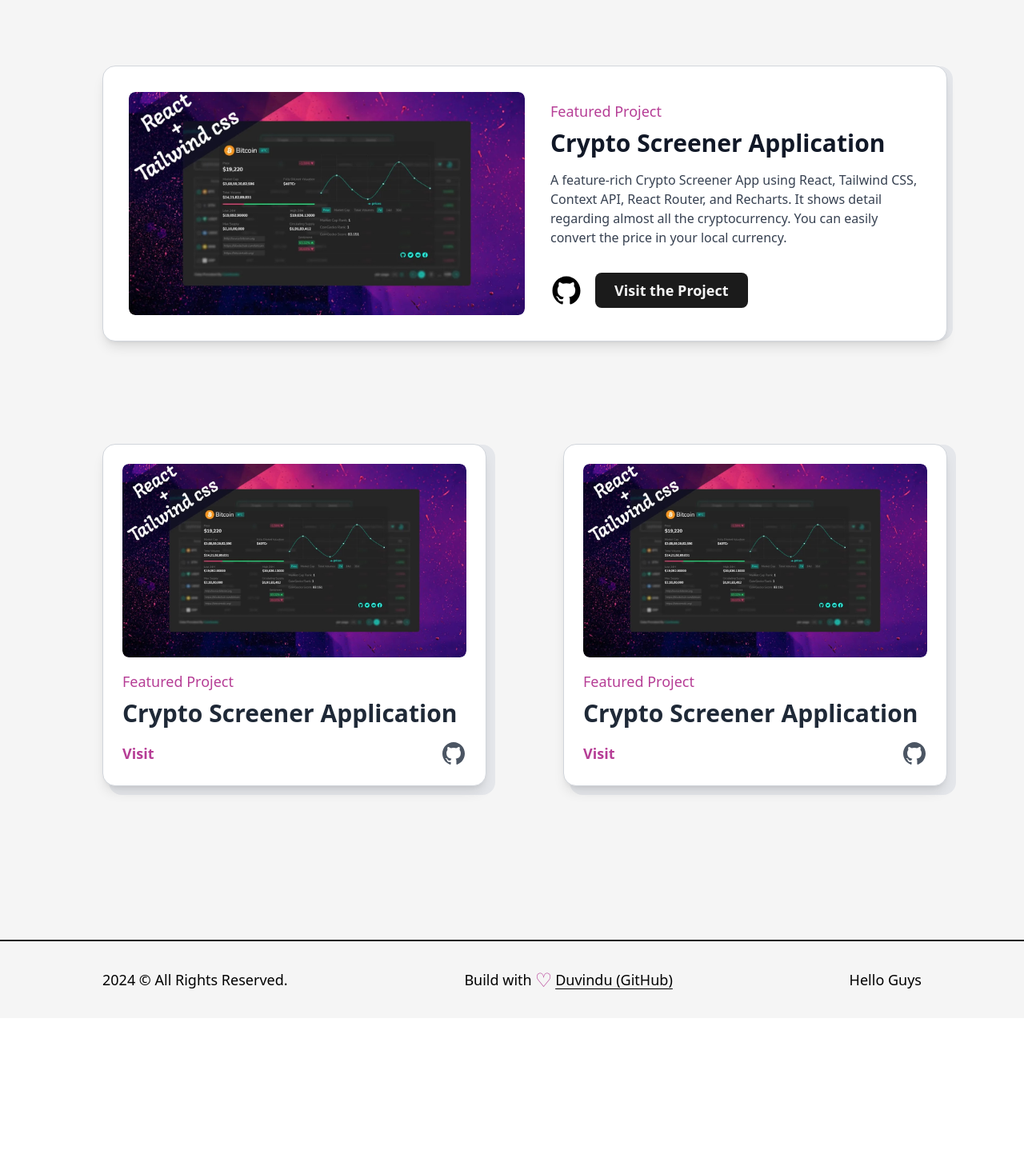
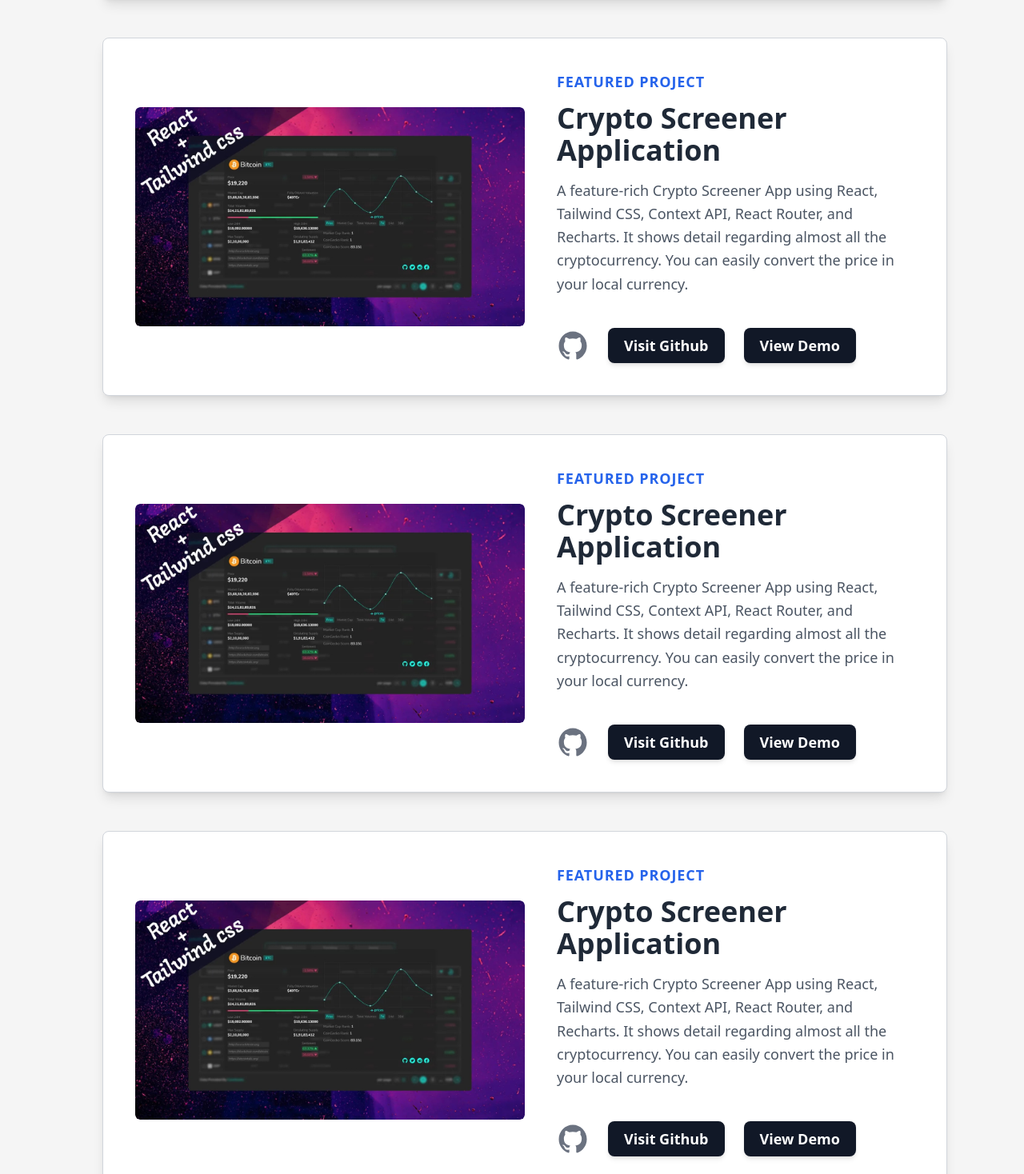
Before and after one commit to duvindunishad/portfolio-website-using-Nextjs, a Next.js app in the folder portfolio/: page /projectpage in a window 1280 px wide. Shown: the part 1282-2750 px from the top of the page at 80% size. Before the commit the page ends 2555 px from the top, so only its background shows below. Built offline with nearby package versions, Linux system fonts and the light colour scheme.

Commit message:
update the project section

```diff
--- a/portfolio/src/component/project/FeaturedProject.js
+++ b/portfolio/src/component/project/FeaturedProject.js
@@ -6,22 +6,22 @@ import Image from 'next/image';
 
 const FramerImage = motion(Image);
 
-const FeaturedProject = ({ type, title, summary, img, link, github }) => {
+const FeaturedProject = ({ type, title, summary, img, link = '#', github = '#', extraLink = '#', extraLinkText = "Learn More" }) => {
   return (
     <motion.article
-      className="w-full flex items-center justify-between relative rounded-2xl border border-gray-300 bg-white shadow-lg p-8 dark:bg-gray-800 dark:border-gray-700 lg:flex-col lg:p-6 xs:rounded-lg xs:p-4"
+      className="w-full flex items-center justify-between relative rounded-lg border border-gray-300 bg-white shadow-lg p-10 dark:bg-gray-900 dark:border-gray-700 lg:flex-col lg:p-8 xs:rounded-md xs:p-6 hover:shadow-2xl transition-shadow duration-300"
       whileHover={{ scale: 1.02 }}
       transition={{ duration: 0.3, ease: 'easeInOut' }}
     >
       {/* Background Accent */}
-      <div className="absolute top-0 -right-2 -z-10 w-full h-full rounded-2xl bg-gray-200 dark:bg-gray-700" />
+      <div className="absolute top-2 left-2 -z-10 w-[calc(100%-1rem)] h-[calc(100%-1rem)] rounded-lg bg-gradient-to-br from-gray-100 to-white dark:from-gray-800 dark:to-gray-900 shadow-inner" />
 
       {/* Image Section */}
-      <Link href={link} target="_blank" className="w-1/2 cursor-pointer overflow-hidden rounded-lg lg:w-full">
+      <Link href={link} target="_blank" className="w-1/2 cursor-pointer overflow-hidden rounded-md lg:w-full">
         <FramerImage
           src={img}
           alt={title}
-          className="w-full h-auto rounded-lg"
+          className="w-full h-auto rounded-md object-cover"
           whileHover={{ scale: 1.05 }}
           transition={{ duration: 0.3 }}
           priority
@@ -30,26 +30,35 @@ const FeaturedProject = ({ type, title, summary, img, link, github }) => {
       </Link>
 
       {/* Text Content */}
-      <div className="w-1/2 flex flex-col items-start justify-between pl-8 lg:w-full lg:pl-0 lg:pt-6">
-        <span className="text-primary font-medium text-lg dark:text-primaryDark">{type}</span>
-        <Link href={link} target="_blank" className="hover:underline underline-offset-2">
-          <h2 className="mt-2 text-3xl font-semibold text-gray-900 dark:text-gray-100 sm:text-xl">{title}</h2>
+      <div className="w-1/2 flex flex-col items-start justify-between pl-10 lg:w-full lg:pl-0 lg:pt-8">
+        <span className="text-blue-600 font-semibold text-lg uppercase tracking-wider dark:text-blue-400">{type}</span>
+        <Link href={link} target="_blank" className="hover:underline underline-offset-4">
+          <h2 className="mt-3 text-4xl font-bold text-gray-800 dark:text-gray-100 sm:text-2xl">
+            {title}
+          </h2>
         </Link>
-        <p className="mt-4 mb-6 text-base font-normal text-gray-700 dark:text-gray-300 sm:text-sm">
+        <p className="mt-4 mb-6 text-lg text-gray-600 dark:text-gray-300 leading-relaxed sm:text-sm">
           {summary}
         </p>
 
         {/* Action Links */}
-        <div className="mt-2 flex items-center">
-          <Link href={github} target="_blank" className="w-10">
-            <GithubIcon />
+        <div className="mt-4 flex items-center space-x-6">
+          <Link href={github} target="_blank" className="w-10 transform hover:scale-105 transition-transform duration-200">
+            <GithubIcon className="text-gray-500 hover:text-gray-800 dark:text-gray-300 dark:hover:text-white" />
           </Link>
           <Link
             href={link}
             target="_blank"
-            className="ml-4 rounded-lg bg-dark text-light p-2 px-6 text-lg font-semibold dark:bg-light dark:text-dark sm:px-4 sm:text-base"
+            className="inline-flex items-center rounded-lg bg-gray-900 text-white px-5 py-2 text-lg font-semibold shadow-md hover:bg-gray-700 transition-colors duration-200 dark:bg-gray-100 dark:text-gray-800 dark:hover:bg-gray-300 sm:px-4 sm:text-base"
           >
-            Visit the Project
+            Visit Github
+          </Link>
+          <Link
+            href={extraLink}
+            target="_blank"
+            className="inline-flex items-center rounded-lg bg-gray-900 text-white px-5 py-2 text-lg font-semibold shadow-md hover:bg-gray-700 transition-colors duration-200 dark:bg-gray-100 dark:text-gray-800 dark:hover:bg-gray-300 sm:px-4 sm:text-base"
+          >
+            {extraLinkText}
           </Link>
         </div>
       </div>
--- a/portfolio/src/pages/projectpage.js
+++ b/portfolio/src/pages/projectpage.js
@@ -3,7 +3,6 @@
 import React from 'react';
 import Head from 'next/head';
 import AnimatedText from '@/component/AnimatedText';
-
 import TransitionEffect from '@/component/TransitionEffect';
 import project1 from '../../public/images/projects/crypto-screener-cover-image.jpg';
 import Layout from '@/component/Layout';
@@ -15,13 +14,13 @@ const ProjectsPage = () => {
     <>
       <Head>
         <title>Duvindu | Project Page</title>
-        <meta name="description" content="any description" />
+        <meta name="description" content="Showcase of my projects including web applications and more." />
       </Head>
       <TransitionEffect />
       <main className="w-full mb-16 flex flex-col items-center justify-center overflow-hidden dark:text-light">
         <Layout className="pt-16">
-          <AnimatedText text="My projects !" className="mb-16 lg:!text-7xl sm:mb-8 sm:!text-6xl xs:!text-4xl" />
-          <div className="grid grid-cols-12 gap-24 gap-y-32 xl:gap-x-16 lg:gap-x-8 md:gap-y-24 sm:gap-x-0">
+          <AnimatedText text="My Projects!" className="mb-16 lg:!text-7xl sm:mb-8 sm:!text-6xl xs:!text-4xl" />
+          <div className="grid grid-cols-12 gap-24 gap-y-12 xl:gap-x-12 lg:gap-x-8 md:gap-y-14 sm:gap-x-0">
             <div className="col-span-12">
               <FeaturedProject
                 title="Crypto Screener Application"
@@ -29,12 +28,70 @@ const ProjectsPage = () => {
                 summary="A feature-rich Crypto Screener App using React, Tailwind CSS, Context API, React Router, and Recharts.
                 It shows detail regarding almost all the cryptocurrency. You can easily convert the price in your
                 local currency."
-                link="/"
-                github="/"
+                link="/"  // Update with the actual project link
+                github="/" // Update with the actual GitHub link
+                extraLink="https://www.linkedin.com/feed/" // Update with the additional link if needed
+                extraLinkText="View Demo" // Change the button text if needed
                 type="Featured Project"
               />
             </div>
-            <div className="col-span-6 sm:col-span-12">
+            <div className="col-span-12">
+              <FeaturedProject
+                title="Crypto Screener Application"
+                img={project1}
+                summary="A feature-rich Crypto Screener App using React, Tailwind CSS, Context API, React Router, and Recharts.
+                It shows detail regarding almost all the cryptocurrency. You can easily convert the price in your
+                local currency."
+                link="/"  // Update with the actual project link
+                github="/" // Update with the actual GitHub link
+                extraLink="https://www.linkedin.com/feed/" // Update with the additional link if needed
+                extraLinkText="View Demo" // Change the button text if needed
+                type="Featured Project"
+              />
+            </div>
+            <div className="col-span-12">
+              <FeaturedProject
+                title="Crypto Screener Application"
+                img={project1}
+                summary="A feature-rich Crypto Screener App using React, Tailwind CSS, Context API, React Router, and Recharts.
+                It shows detail regarding almost all the cryptocurrency. You can easily convert the price in your
+                local currency."
+                link="/"  // Update with the actual project link
+                github="/" // Update with the actual GitHub link
+                extraLink="https://www.linkedin.com/feed/" // Update with the additional link if needed
+                extraLinkText="View Demo" // Change the button text if needed
+                type="Featured Project"
+              />
+            </div>
+            <div className="col-span-12">
+              <FeaturedProject
+                title="Crypto Screener Application"
+                img={project1}
+                summary="A feature-rich Crypto Screener App using React, Tailwind CSS, Context API, React Router, and Recharts.
+                It shows detail regarding almost all the cryptocurrency. You can easily convert the price in your
+                local currency."
+                link="/"  // Update with the actual project link
+                github="/" // Update with the actual GitHub link
+                extraLink="https://www.linkedin.com/feed/" // Update with the additional link if needed
+                extraLinkText="View Demo" // Change the button text if needed
+                type="Featured Project"
+              />
+            </div>
+            <div className="col-span-12">
+              <FeaturedProject
+                title="Crypto Screener Application"
+                img={project1}
+                summary="A feature-rich Crypto Screener App using React, Tailwind CSS, Context API, React Router, and Recharts.
+                It shows detail regarding almost all the cryptocurrency. You can easily convert the price in your
+                local currency."
+                link="/"  // Update with the actual project link
+                github="/" // Update with the actual GitHub link
+                extraLink="https://www.linkedin.com/feed/" // Update with the additional link if needed
+                extraLinkText="View Demo" // Change the button text if needed
+                type="Featured Project"
+              />
+            </div>
+            {/* <div className="col-span-6 sm:col-span-12">
               <Project title="Crypto Screener Application" img={project1} link="/" github="/" type="Featured Project" />
             </div>
             <div className="col-span-6 sm:col-span-12">
@@ -47,8 +104,10 @@ const ProjectsPage = () => {
                 summary="A feature-rich Crypto Screener App using React, Tailwind CSS, Context API, React Router, and Recharts.
                 It shows detail regarding almost all the cryptocurrency. You can easily convert the price in your
                 local currency."
-                link="/"
-                github="/"
+                link="/"  // Update with the actual project link
+                github="/" // Update with the actual GitHub link
+                extraLink="/" // Update with the additional link if needed
+                extraLinkText="View Documentation" // Change the button text if needed
                 type="Featured Project"
               />
             </div>
@@ -57,7 +116,7 @@ const ProjectsPage = () => {
             </div>
             <div className="col-span-6 sm:col-span-12">
               <Project title="Crypto Screener Application" img={project1} link="/" github="/" type="Featured Project" />
-            </div>
+            </div> */}
           </div>
         </Layout>
       </main>
```
